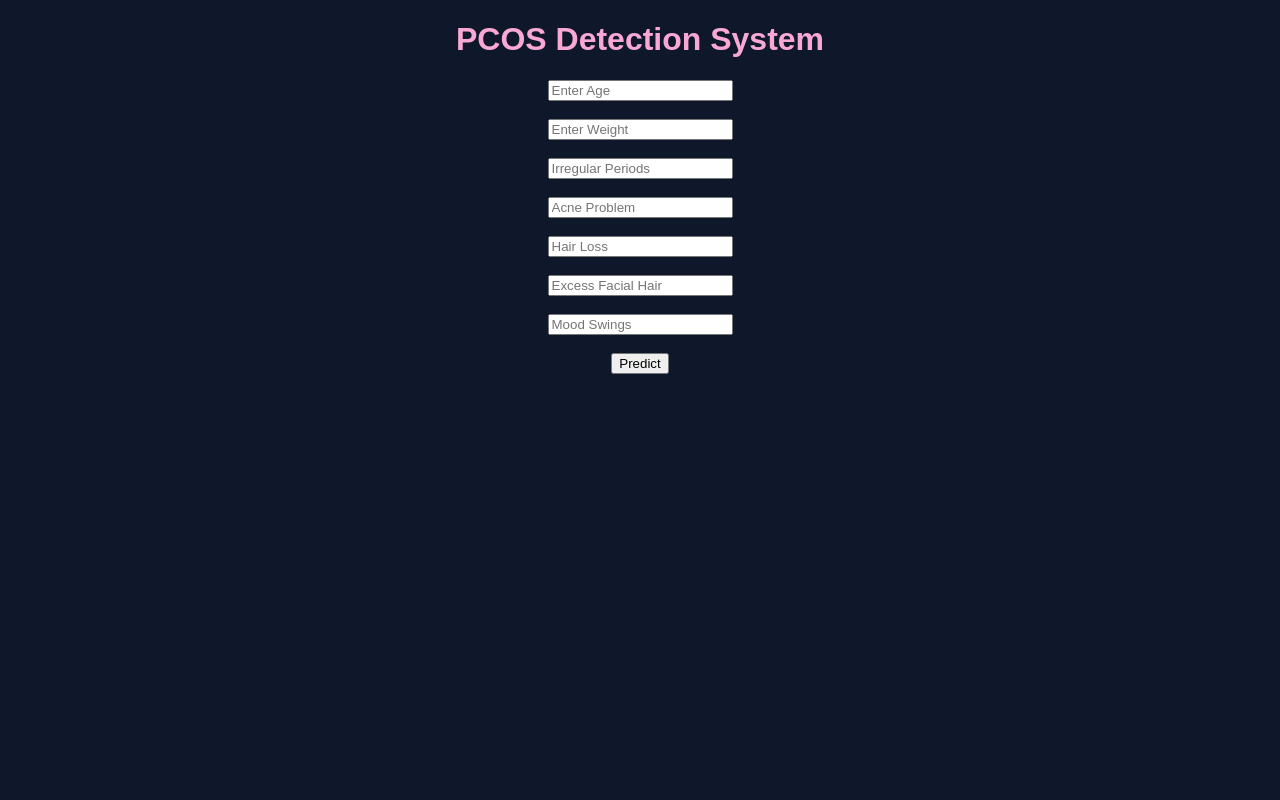
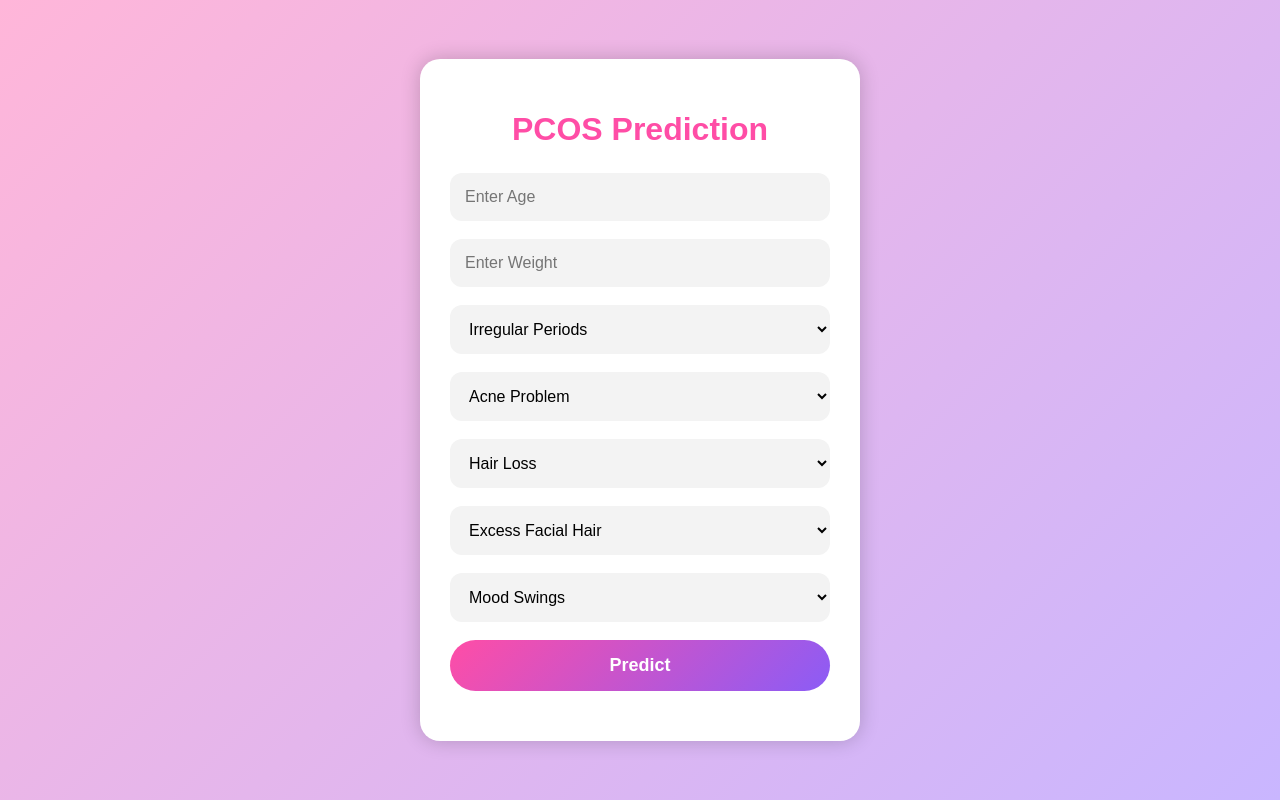
Before and after one commit to sahana-pro-26/AI-Based-Fertility-Prediction-and-Treatment-Optimization, a Django app: page /pcos/ in a window 1280 px wide. Run offline with Django 5.2, Linux system fonts and the light colour scheme.

Commit message:
updated pcos UI

```diff
--- a/predictor/Templates/pcos.html
+++ b/predictor/Templates/pcos.html
@@ -1,40 +1,156 @@
 <!DOCTYPE html>
-<html>
+<html lang="en">
+<head>
+<meta charset="UTF-8">
+<meta name="viewport" content="width=device-width, initial-scale=1.0">
 
-<head>
+<title>PCOS Prediction</title>
 
-    <title>PCOS Detection</title>
+<style>
 
+body{
+    margin:0;
+    padding:0;
+    font-family:Arial, sans-serif;
+    background:linear-gradient(135deg,#ffb6d9,#c9b6ff);
+    height:100vh;
+    display:flex;
+    justify-content:center;
+    align-items:center;
+}
+
+.container{
+    background:white;
+    width:380px;
+    padding:30px;
+    border-radius:20px;
+    box-shadow:0 0 20px rgba(0,0,0,0.2);
+}
+
+h1{
+    text-align:center;
+    color:#ff4da6;
+    margin-bottom:25px;
+}
+
+.pcos-form{
+    display:flex;
+    flex-direction:column;
+    gap:18px;
+}
+
+.pcos-form input,
+.pcos-form select{
+    padding:15px;
+    border:none;
+    border-radius:12px;
+    background:#f3f3f3;
+    font-size:16px;
+    outline:none;
+}
+
+.pcos-form button{
+    padding:15px;
+    border:none;
+    border-radius:50px;
+    background:linear-gradient(135deg,#ff4da6,#8b5cf6);
+    color:white;
+    font-size:18px;
+    font-weight:bold;
+    cursor:pointer;
+    transition:0.3s;
+}
+
+.pcos-form button:hover{
+    transform:scale(1.03);
+}
+
+.result{
+    text-align:center;
+    margin-top:20px;
+    font-size:20px;
+    font-weight:bold;
+    color:#8b5cf6;
+}
+
+</style>
 </head>
 
-<body style="background-color:#0f172a; color:white; font-family:Arial; text-align:center;">
+<body>
 
-    <h1 style="color:#f9a8d4;">
-        PCOS Detection System
-    </h1>
+<div class="container">
 
-    <form>
+    <h1>PCOS Prediction</h1>
 
-        <input type="text" placeholder="Enter Age"><br><br>
+    <form class="pcos-form" id="pcosForm">
 
-        <input type="text" placeholder="Enter Weight"><br><br>
+        <input type="number" placeholder="Enter Age" required>
 
-        <input type="text" placeholder="Irregular Periods"><br><br>
+        <input type="number" placeholder="Enter Weight" required>
 
-        <input type="text" placeholder="Acne Problem"><br><br>
+        <select required>
+            <option value="" disabled selected>
+                Irregular Periods
+            </option>
+            <option>Yes</option>
+            <option>No</option>
+        </select>
 
-        <input type="text" placeholder="Hair Loss"><br><br>
+        <select required>
+            <option value="" disabled selected>
+                Acne Problem
+            </option>
+            <option>Yes</option>
+            <option>No</option>
+        </select>
 
-        <input type="text" placeholder="Excess Facial Hair"><br><br>
+        <select required>
+            <option value="" disabled selected>
+                Hair Loss
+            </option>
+            <option>Yes</option>
+            <option>No</option>
+        </select>
 
-        <input type="text" placeholder="Mood Swings"><br><br>
+        <select required>
+            <option value="" disabled selected>
+                Excess Facial Hair
+            </option>
+            <option>Yes</option>
+            <option>No</option>
+        </select>
 
-        <button>
+        <select required>
+            <option value="" disabled selected>
+                Mood Swings
+            </option>
+            <option>Yes</option>
+            <option>No</option>
+        </select>
+
+        <button type="submit">
             Predict
         </button>
 
     </form>
 
+    <div class="result" id="result"></div>
+
+</div>
+
+<script>
+
+document.getElementById("pcosForm")
+.addEventListener("submit", function(e){
+
+    e.preventDefault();
+
+    document.getElementById("result")
+    .innerHTML = "Prediction Submitted Successfully!";
+
+});
+
+</script>
+
 </body>
-
 </html>
```
Also changed, not shown: predictor/Templates/index.html (+5 -21 lines), predictor/static/style.css (+71 -107 lines), db.sqlite3.
